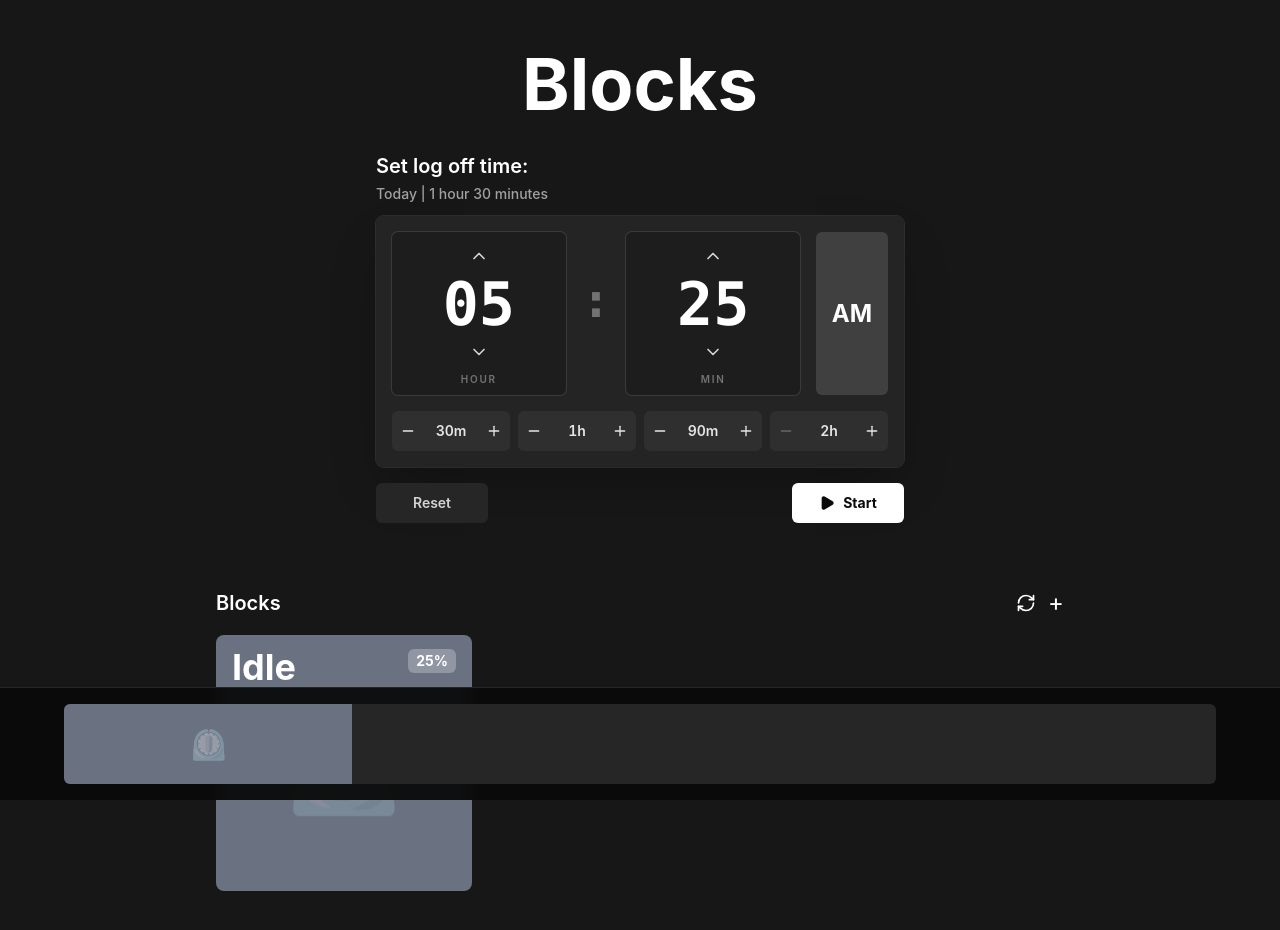
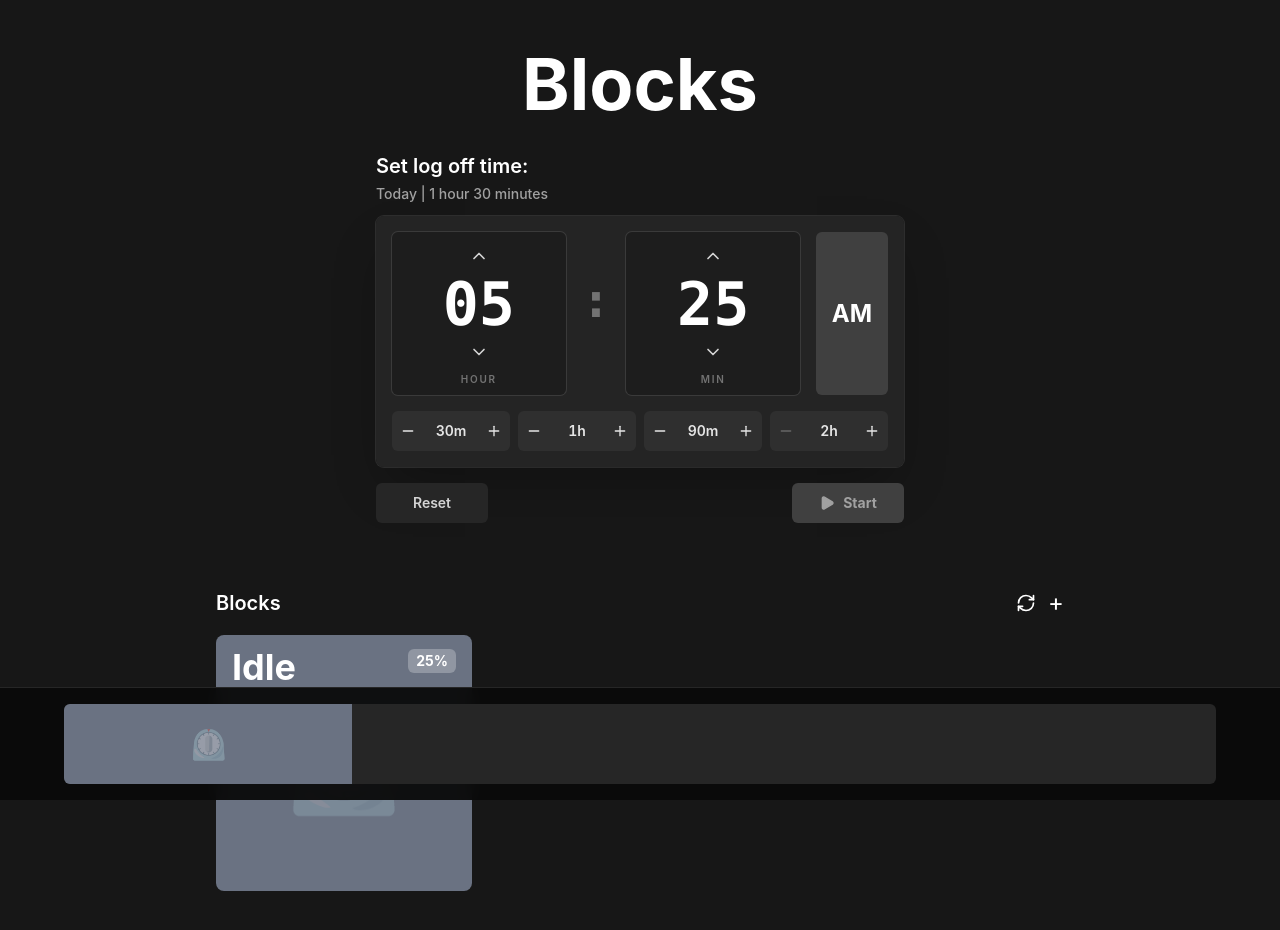
Before and after one commit to nsameron2/blocks, a React (Vite) app: page / in a window 1280 px wide. Shown: the top 930 px of the page. Built offline with nearby package versions, Linux system fonts and the light colour scheme.

Commit message:
feat: added check for allocation, so timer cannot start unless there is 100% total allocation

```diff
--- a/src/App.tsx
+++ b/src/App.tsx
@@ -5,6 +5,7 @@ import { BlockManager } from "./components/BlockManager";
 function App() {
   const [totalDurationMs, setTotalDurationMs] = useState(0);
   const [scheduleStarted, setScheduleStarted] = useState(false);
+  const [totalAllocationPercent, setTotalAllocationPercent] = useState(0);
 
   function handleScheduleStart(durationMs: number) {
     setTotalDurationMs(durationMs);
@@ -15,8 +16,15 @@ function App() {
     <main className="min-h-screen bg-neutral-900 pb-32">
       <h1 className="text-white text-center pt-12 text-7xl font-bold">Blocks</h1>
 
-      <Schedule onStart={handleScheduleStart} />
-      <BlockManager totalDurationMs={totalDurationMs} scheduleStarted={scheduleStarted} />
+      <Schedule
+        onStart={handleScheduleStart}
+        totalAllocationPercent={totalAllocationPercent}
+      />
+      <BlockManager
+        totalDurationMs={totalDurationMs}
+        scheduleStarted={scheduleStarted}
+        onTotalAllocatedChange={setTotalAllocationPercent}
+      />
     </main>
   );
 }
--- a/src/components/BlockManager.tsx
+++ b/src/components/BlockManager.tsx
@@ -17,6 +17,7 @@ const COMPLETION_SOUNDS: Record<CompletionTone, string> = {
 interface BlockManagerProps {
   totalDurationMs: number;
   scheduleStarted: boolean;
+  onTotalAllocatedChange: (totalAllocated: number) => void;
 }
 
 function completionToneForBlock(block: BlockData): CompletionTone {
@@ -25,7 +26,11 @@ function completionToneForBlock(block: BlockData): CompletionTone {
   return "neutral";
 }
 
-export function BlockManager({ totalDurationMs, scheduleStarted }: BlockManagerProps) {
+export function BlockManager({
+  totalDurationMs,
+  scheduleStarted,
+  onTotalAllocatedChange,
+}: BlockManagerProps) {
   const [blocks, setBlocks] = useState<BlockData[]>([
     {
       id: 1,
@@ -167,6 +172,10 @@ export function BlockManager({ totalDurationMs, scheduleStarted }: BlockManagerP
   const totalAllocated = blocks.reduce((sum, b) => sum + b.percent, 0);
   const remainingPercent = Math.max(0, 100 - totalAllocated);
   const newBlockPercent = Math.max(0, Math.min(25, remainingPercent));
+
+  useEffect(() => {
+    onTotalAllocatedChange(totalAllocated);
+  }, [onTotalAllocatedChange, totalAllocated]);
 
   function addEmptyBlock() {
     const id = nextId;
--- a/src/components/Schedule.tsx
+++ b/src/components/Schedule.tsx
@@ -157,12 +157,19 @@ function QuickOffset({
   );
 }
 
-export function Schedule({ onStart }: { onStart: (durationMs: number) => void }) {
+export function Schedule({
+  onStart,
+  totalAllocationPercent,
+}: {
+  onStart: (durationMs: number) => void;
+  totalAllocationPercent: number;
+}) {
   const [clock, setClock] = useState(() => defaultClock());
   const [started, setStarted] = useState(false);
   const [remaining, setRemaining] = useState(0);
   const [now, setNow] = useState(() => new Date());
 
+  const allocationComplete = totalAllocationPercent === 100;
   const targetAt = clockState(clock.at, now).at;
 
   function shift(minutes: number) {
@@ -212,6 +219,8 @@ export function Schedule({ onStart }: { onStart: (durationMs: number) => void })
   }
 
   function start() {
+    if (!allocationComplete) return;
+
     const current = new Date();
     const durationMs = differenceInMilliseconds(clockState(clock.at, current).at, current);
 
@@ -303,9 +312,10 @@ export function Schedule({ onStart }: { onStart: (durationMs: number) => void })
             <button
               type="button"
               onClick={start}
-              className="inline-flex h-10 w-28 cursor-pointer items-center justify-center gap-2 rounded-md bg-white text-sm font-bold text-neutral-950 transition-colors hover:bg-neutral-200 focus:outline-none focus:ring-2 focus:ring-white/70"
+              disabled={!allocationComplete}
+              className="inline-flex h-10 w-28 cursor-pointer items-center justify-center gap-2 rounded-md bg-white text-sm font-bold text-neutral-950 transition-colors hover:bg-neutral-200 focus:outline-none focus:ring-2 focus:ring-white/70 disabled:cursor-not-allowed disabled:bg-neutral-700 disabled:text-neutral-400 disabled:hover:bg-neutral-700 disabled:focus:ring-neutral-600"
             >
-              <Play className="h-4 w-4 fill-neutral-950" />
+              <Play className="h-4 w-4 fill-current" />
               Start
             </button>
           </div>
```
